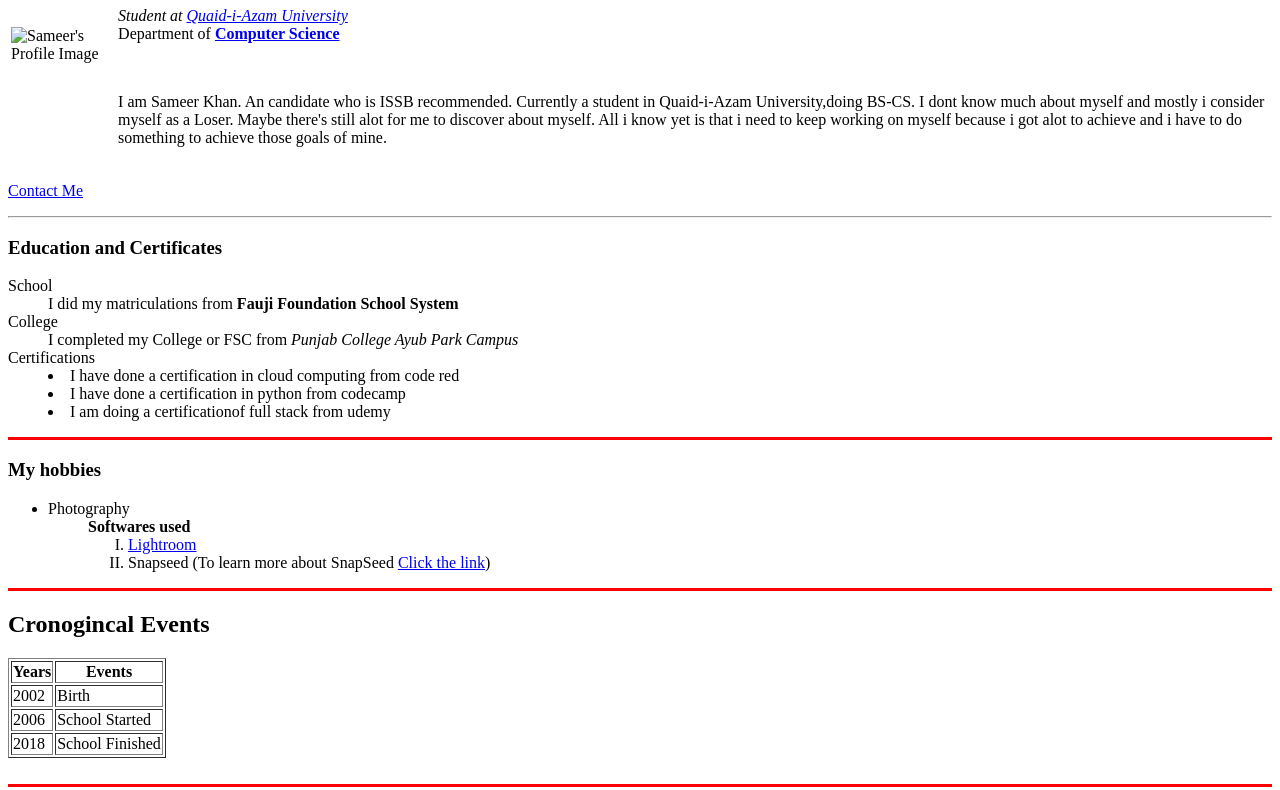
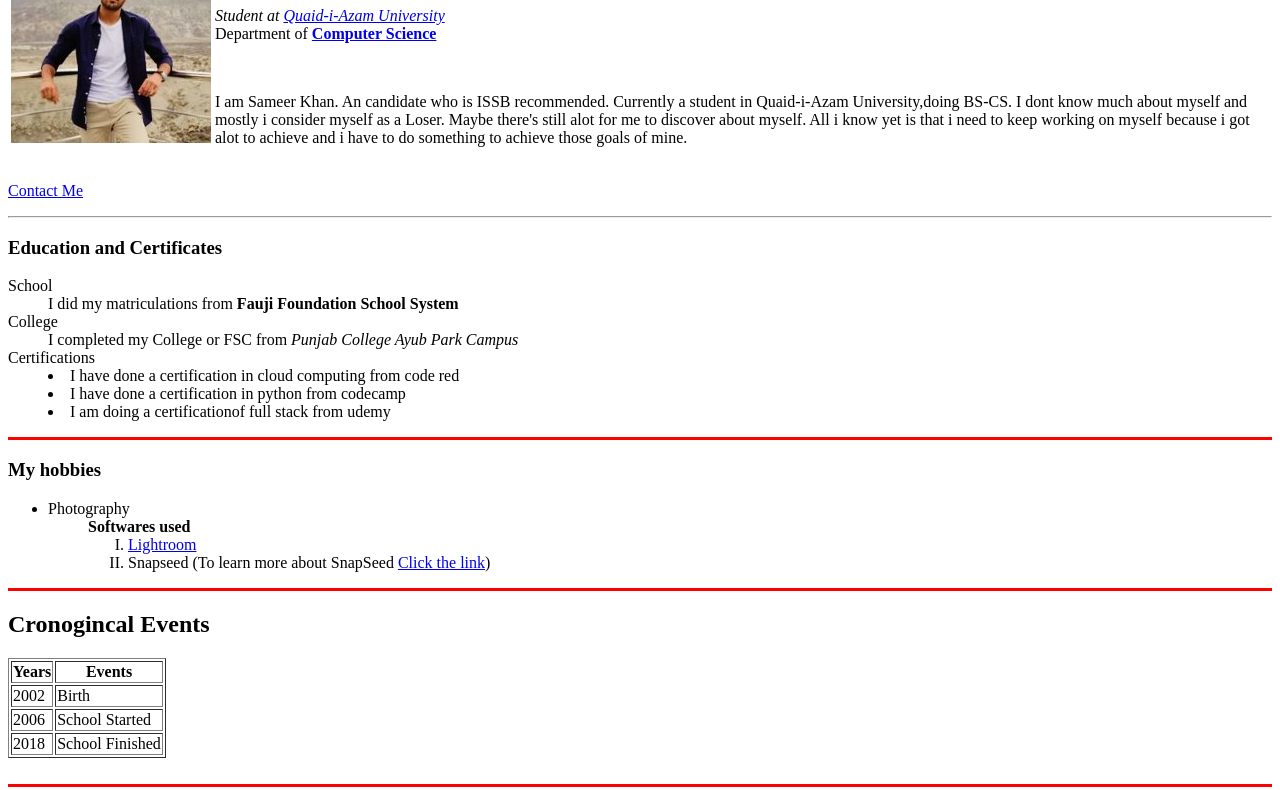
Before and after one commit to Sameer-Khan100/cv, a plain HTML site: page index.html in a window 1280 px wide. Shown: the part 84-874 px from the top of the page. Drawn offline with Linux system fonts and the light colour scheme.

Commit message:
Update index.html

```diff
--- a/index.html
+++ b/index.html
@@ -8,7 +8,7 @@
 </head>
 <table>
     <tr>
-        <td><img src="Images/Sameer.png" alt="Sameer's Profile Image"></td>
+        <td><img src="Sameer.png" alt="Sameer's Profile Image"></td>
         <td><h1>Sameer Khan</h1>
             <p> <em>Student at <a href="https://qau.edu.pk/"> Quaid-i-Azam University</a></em><br>
                 Department of <strong><a href="https://en.wikipedia.org/wiki/Computer_science">Computer Science</a></strong>
```
